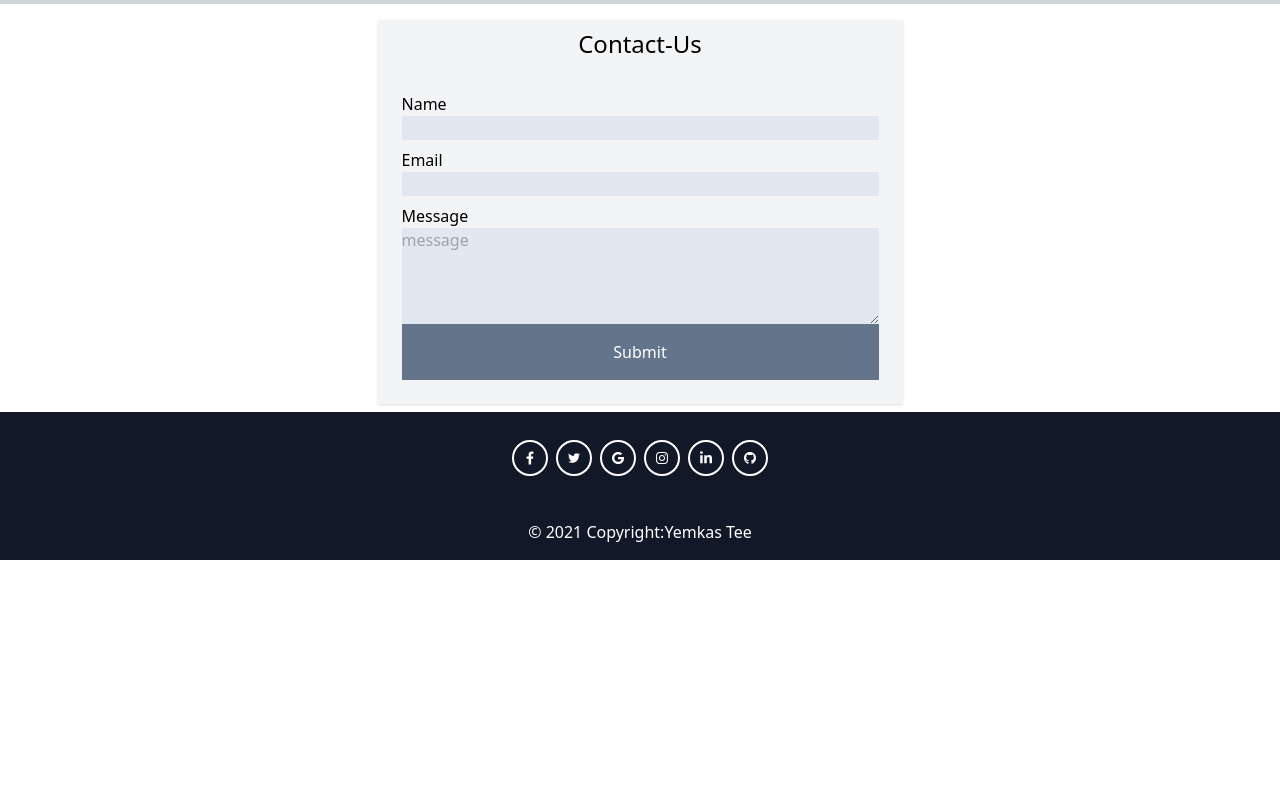
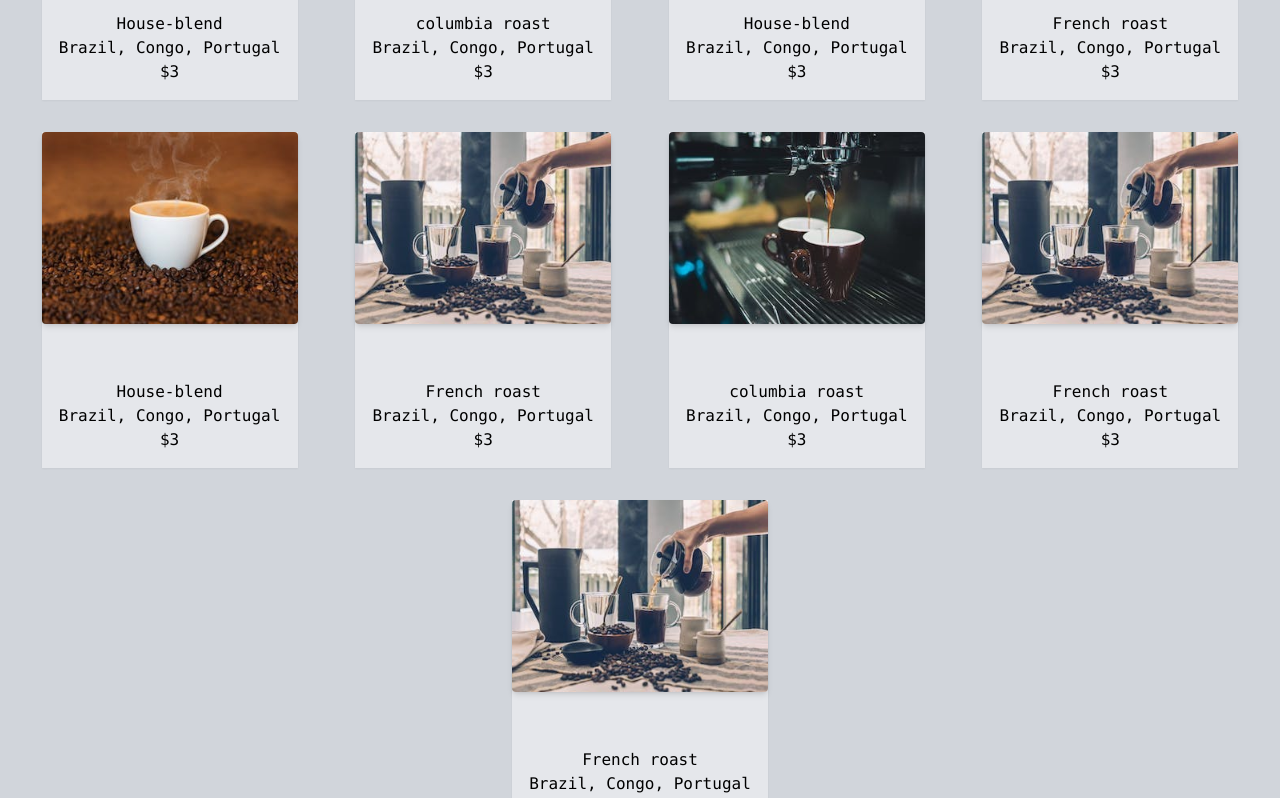
Before and after one commit to ola-kiitan/Tailwind-project, a React (Create React App) app: page / in a window 1280 px wide. Shown: the part 1260-2058 px from the top of the page. Before the commit the page ends 1820 px from the top, so only its background shows below. Built offline with nearby package versions, Linux system fonts and the light colour scheme.

Commit message:
flex-bug fixed

```diff
--- a/src/components/Service.js
+++ b/src/components/Service.js
@@ -7,12 +7,28 @@ export default function Service() {
   return (
     <div
       id='service'
-      className='h-full py-6 flex flex-col md:flex-row lg:flex-row items-center justify-evenly bg-gray-300'
+      className=' h-full py-40  flex flex-col md:flex-row gap-4 flex-wrap items-center justify-evenly bg-gray-300 '
     >
+      <div className='menu-card '>
+        <img src={ImageThree} alt='columbia-roast' className='img' />
+        <div className='py-4 text-center'>
+          <h5>House-blend</h5>
+          <p>Brazil, Congo, Portugal</p>
+          <span>$3</span>
+        </div>
+      </div>
       <div className='menu-card '>
         <img src={ImageOne} alt='columbia-roast' className='img' />
         <div className='py-4 text-center'>
           <h5>columbia roast</h5>
+          <p>Brazil, Congo, Portugal</p>
+          <span>$3</span>
+        </div>
+      </div>
+      <div className='menu-card '>
+        <img src={ImageThree} alt='columbia-roast' className='img' />
+        <div className='py-4 text-center'>
+          <h5>House-blend</h5>
           <p>Brazil, Congo, Portugal</p>
           <span>$3</span>
         </div>
@@ -33,6 +49,39 @@ export default function Service() {
           <span>$3</span>
         </div>
       </div>
+
+      <div className='menu-card '>
+        <img src={ImageTwo} alt='french-roast' className='img' />
+        <div className='py-4 text-center'>
+          <h5>French roast</h5>
+          <p>Brazil, Congo, Portugal</p>
+          <span>$3</span>
+        </div>
+      </div>
+      <div className='menu-card '>
+        <img src={ImageOne} alt='columbia-roast' className='img' />
+        <div className='py-4 text-center'>
+          <h5>columbia roast</h5>
+          <p>Brazil, Congo, Portugal</p>
+          <span>$3</span>
+        </div>
+      </div>
+      <div className='menu-card '>
+        <img src={ImageTwo} alt='french-roast' className='img' />
+        <div className='py-4 text-center'>
+          <h5>French roast</h5>
+          <p>Brazil, Congo, Portugal</p>
+          <span>$3</span>
+        </div>
+      </div>
+      <div className='menu-card '>
+        <img src={ImageTwo} alt='french-roast' className='img' />
+        <div className='py-4 text-center'>
+          <h5>French roast</h5>
+          <p>Brazil, Congo, Portugal</p>
+          <span>$3</span>
+        </div>
+      </div>
     </div>
   )
 }
--- a/src/index.css
+++ b/src/index.css
@@ -7,7 +7,7 @@ body {
   overflow-x: hidden;
 }
 .menu-card {
-  @apply bg-gray-200 flex justify-center flex-col font-mono mb-4 md:w-auto md:h-auto shadow-sm hover:scale-105 hover:shadow-md transition duration-300;
+  @apply bg-gray-200 flex justify-center flex-col font-mono mb-4 md:w-1/5 md:h-auto shadow-sm hover:scale-105 hover:shadow-md transition duration-300;
 }
 .img {
   @apply h-48 object-cover w-full rounded shadow-md mb-10;
```
